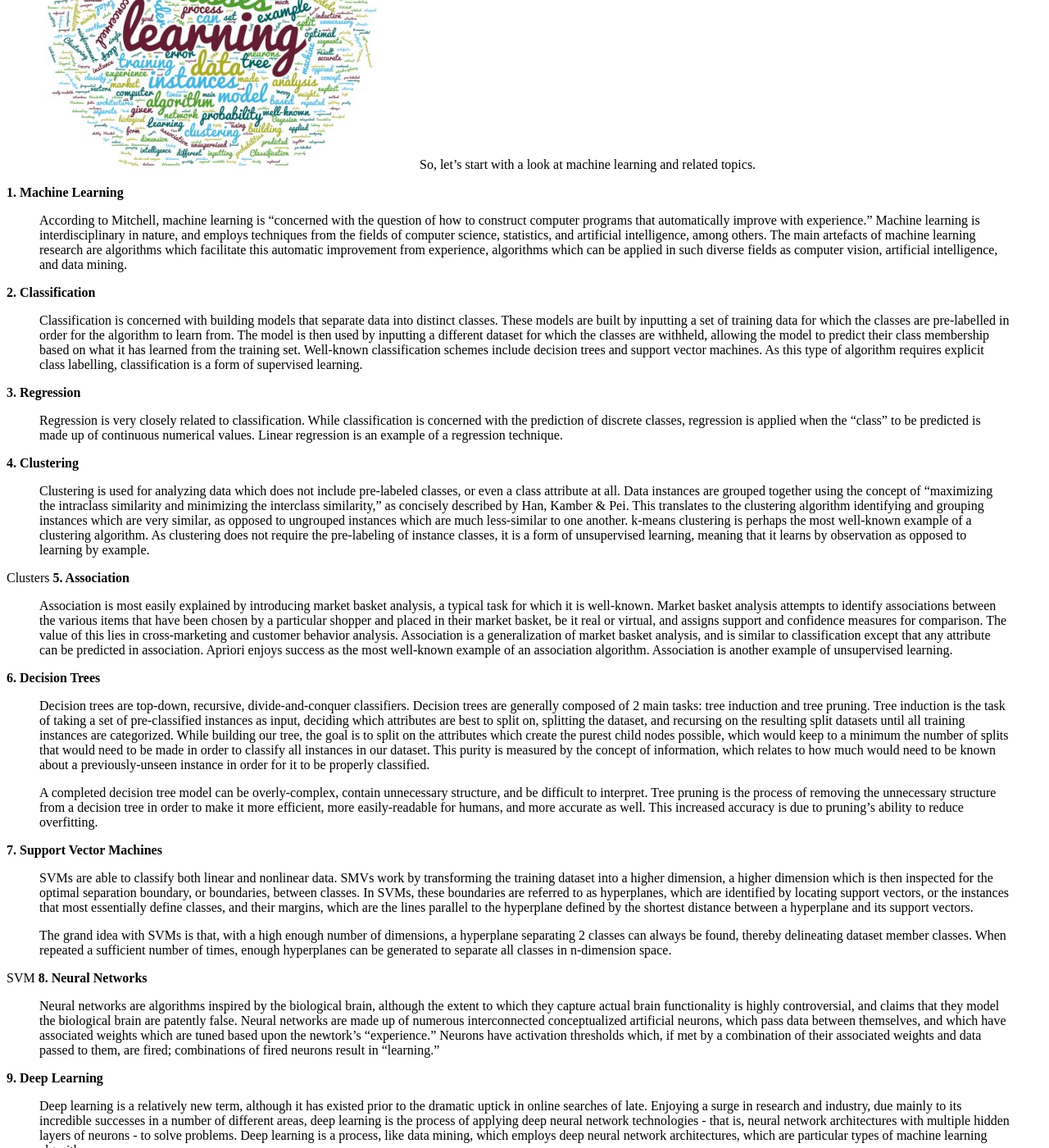
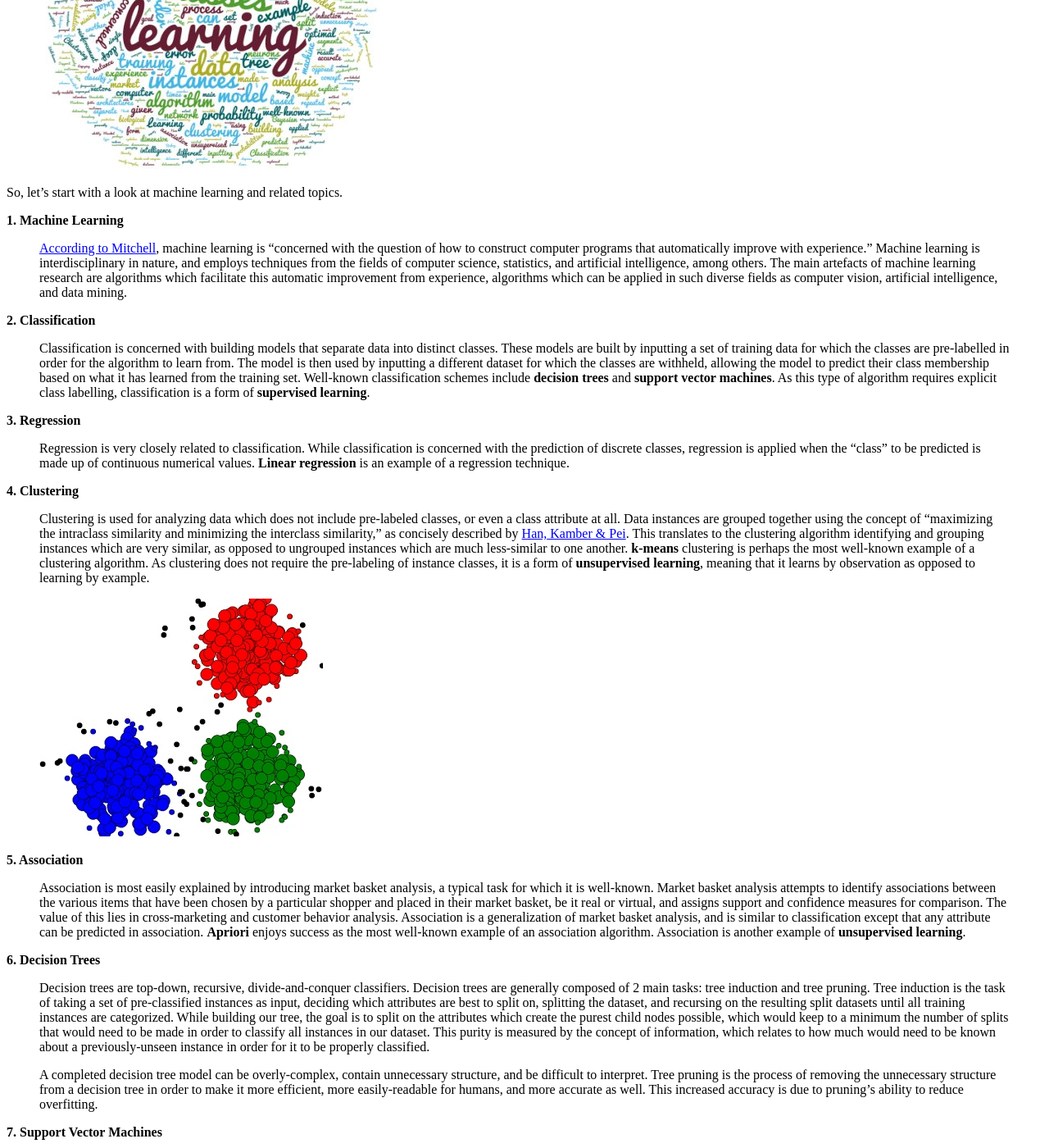
Before and after one commit to rahulkr7370/rahul10-pu.github.io, a Jekyll site: the page built from _posts/2017-03-11-Machine-learning-key-terms-explained.md, in a window 1280 px wide and 1400 px high, scrolled down 523 px. Shown: the whole window at 82% size. Built offline with Jekyll 4.4.1, drawn with Linux system fonts in a browser that asks for light colours; our own code applies the rules of GitHub Pages for plain Markdown files; comment, search, counter and statistics services are not loaded; some of the changed text lies outside the part shown.

Commit message:
Update 2017-03-11-Machine-learning-key-terms-explained.md

```diff
--- a/_posts/2017-03-11-Machine-learning-key-terms-explained.md
+++ b/_posts/2017-03-11-Machine-learning-key-terms-explained.md
@@ -7,29 +7,30 @@
 Not enough information provided in these definitions for you? No worries, since each term listed links to related posts on KDnuggets for further investigation.
 
 ![ML wordcloud](/public/images/ml-wordcloud.jpg)
+
 So, let's start with a look at machine learning and related topics.
 
 **1. Machine Learning**
 
->According to Mitchell, machine learning is "concerned with the question of how to construct computer programs that automatically improve with experience." Machine learning is interdisciplinary in nature, and employs techniques from the fields of computer science, statistics, and artificial intelligence, among others. The main artefacts of machine learning research are algorithms which facilitate this automatic improvement from experience, algorithms which can be applied in such diverse fields as computer vision, artificial intelligence, and data mining.
+>[According to Mitchell](http://www.cs.cmu.edu/~tom/mlbook.html), machine learning is "concerned with the question of how to construct computer programs that automatically improve with experience." Machine learning is interdisciplinary in nature, and employs techniques from the fields of computer science, statistics, and artificial intelligence, among others. The main artefacts of machine learning research are algorithms which facilitate this automatic improvement from experience, algorithms which can be applied in such diverse fields as computer vision, artificial intelligence, and data mining.
 
 **2. Classification**
 
->Classification is concerned with building models that separate data into distinct classes. These models are built by inputting a set of training data for which the classes are pre-labelled in order for the algorithm to learn from. The model is then used by inputting a different dataset for which the classes are withheld, allowing the model to predict their class membership based on what it has learned from the training set. Well-known classification schemes include decision trees and support vector machines. As this type of algorithm requires explicit class labelling, classification is a form of supervised learning.
+>Classification is concerned with building models that separate data into distinct classes. These models are built by inputting a set of training data for which the classes are pre-labelled in order for the algorithm to learn from. The model is then used by inputting a different dataset for which the classes are withheld, allowing the model to predict their class membership based on what it has learned from the training set. Well-known classification schemes include **decision trees** and **support vector machines**. As this type of algorithm requires explicit class labelling, classification is a form of **supervised learning**.
 
 **3. Regression**
 
->Regression is very closely related to classification. While classification is concerned with the prediction of discrete classes, regression is applied when the "class" to be predicted is made up of continuous numerical values. Linear regression is an example of a regression technique.
+>Regression is very closely related to classification. While classification is concerned with the prediction of discrete classes, regression is applied when the "class" to be predicted is made up of continuous numerical values. **Linear regression** is an example of a regression technique.
 
 **4. Clustering**
 
->Clustering is used for analyzing data which does not include pre-labeled classes, or even a class attribute at all. Data instances are grouped together using the concept of "maximizing the intraclass similarity and minimizing the interclass similarity," as concisely described by Han, Kamber & Pei. This translates to the clustering algorithm identifying and grouping instances which are very similar, as opposed to ungrouped instances which are much less-similar to one another. k-means clustering is perhaps the most well-known example of a clustering algorithm. As clustering does not require the pre-labeling of instance classes, it is a form of unsupervised learning, meaning that it learns by observation as opposed to learning by example.
+>Clustering is used for analyzing data which does not include pre-labeled classes, or even a class attribute at all. Data instances are grouped together using the concept of "maximizing the intraclass similarity and minimizing the interclass similarity," as concisely described by [Han, Kamber & Pei](http://hanj.cs.illinois.edu/bk3/). This translates to the clustering algorithm identifying and grouping instances which are very similar, as opposed to ungrouped instances which are much less-similar to one another. **k-means** clustering is perhaps the most well-known example of a clustering algorithm. As clustering does not require the pre-labeling of instance classes, it is a form of **unsupervised learning**, meaning that it learns by observation as opposed to learning by example.
 
+![Clusters](/public/images/clusters.jpg)
 
-Clusters
 **5. Association**
 
->Association is most easily explained by introducing market basket analysis, a typical task for which it is well-known. Market basket analysis attempts to identify associations between the various items that have been chosen by a particular shopper and placed in their market basket, be it real or virtual, and assigns support and confidence measures for comparison. The value of this lies in cross-marketing and customer behavior analysis. Association is a generalization of market basket analysis, and is similar to classification except that any attribute can be predicted in association. Apriori enjoys success as the most well-known example of an association algorithm. Association is another example of unsupervised learning.
+>Association is most easily explained by introducing market basket analysis, a typical task for which it is well-known. Market basket analysis attempts to identify associations between the various items that have been chosen by a particular shopper and placed in their market basket, be it real or virtual, and assigns support and confidence measures for comparison. The value of this lies in cross-marketing and customer behavior analysis. Association is a generalization of market basket analysis, and is similar to classification except that any attribute can be predicted in association. **Apriori** enjoys success as the most well-known example of an association algorithm. Association is another example of **unsupervised learning**.
 
 **6. Decision Trees**
 
@@ -43,7 +44,8 @@
 
 >The grand idea with SVMs is that, with a high enough number of dimensions, a hyperplane separating 2 classes can always be found, thereby delineating dataset member classes. When repeated a sufficient number of times, enough hyperplanes can be generated to separate all classes in n-dimension space.
 
-SVM
+![SVM](/public/images/support-vector.png)
+
 **8. Neural Networks**
 
 >Neural networks are algorithms inspired by the biological brain, although the extent to which they capture actual brain functionality is highly controversial, and claims that they model the biological brain are patently false. Neural networks are made up of numerous interconnected conceptualized artificial neurons, which pass data between themselves, and which have associated weights which are tuned based upon the newtork's "experience." Neurons have activation thresholds which, if met by a combination of their associated weights and data passed to them, are fired; combinations of fired neurons result in "learning."
@@ -52,10 +54,11 @@
 
 >Deep learning is a relatively new term, although it has existed prior to the dramatic uptick in online searches of late. Enjoying a surge in research and industry, due mainly to its incredible successes in a number of different areas, deep learning is the process of applying deep neural network technologies - that is, neural network architectures with multiple hidden layers of neurons - to solve problems. Deep learning is a process, like data mining, which employs deep neural network architectures, which are particular types of machine learning algorithms.
 
-Deep learning
+![Deep learning](rahul10-pu.github.io/public/images/cnn-architecture.jpg)
+
 **10. Reinforcement Learning**
 
->Bishop best describes reinforcement learning in a single concise sentence: "Reinforcement learning is concerned with the problem of finding suitable actions to take in a given situation in order to maximize a reward." Reinforcement algorithms are not given explicit goals; instead, they are forced to learn these optimal goals by trial and error. Think of the classic Mario Bros. video game; reinforcement learning algorithms would, by trial and error, determine that certain movements and button pushes would advance the player's standing in the game, and trial and error would aim to result in an optimal state of game play.
+>[Bishop](http://research.microsoft.com/en-us/um/people/cmbishop/prml/) best describes reinforcement learning in a single concise sentence: "Reinforcement learning is concerned with the problem of finding suitable actions to take in a given situation in order to maximize a reward." Reinforcement algorithms are not given explicit goals; instead, they are forced to learn these optimal goals by trial and error. Think of the classic Mario Bros. video game; reinforcement learning algorithms would, by trial and error, determine that certain movements and button pushes would advance the player's standing in the game, and trial and error would aim to result in an optimal state of game play.
 
 **11. (k-fold) Cross-validation**
 
```
